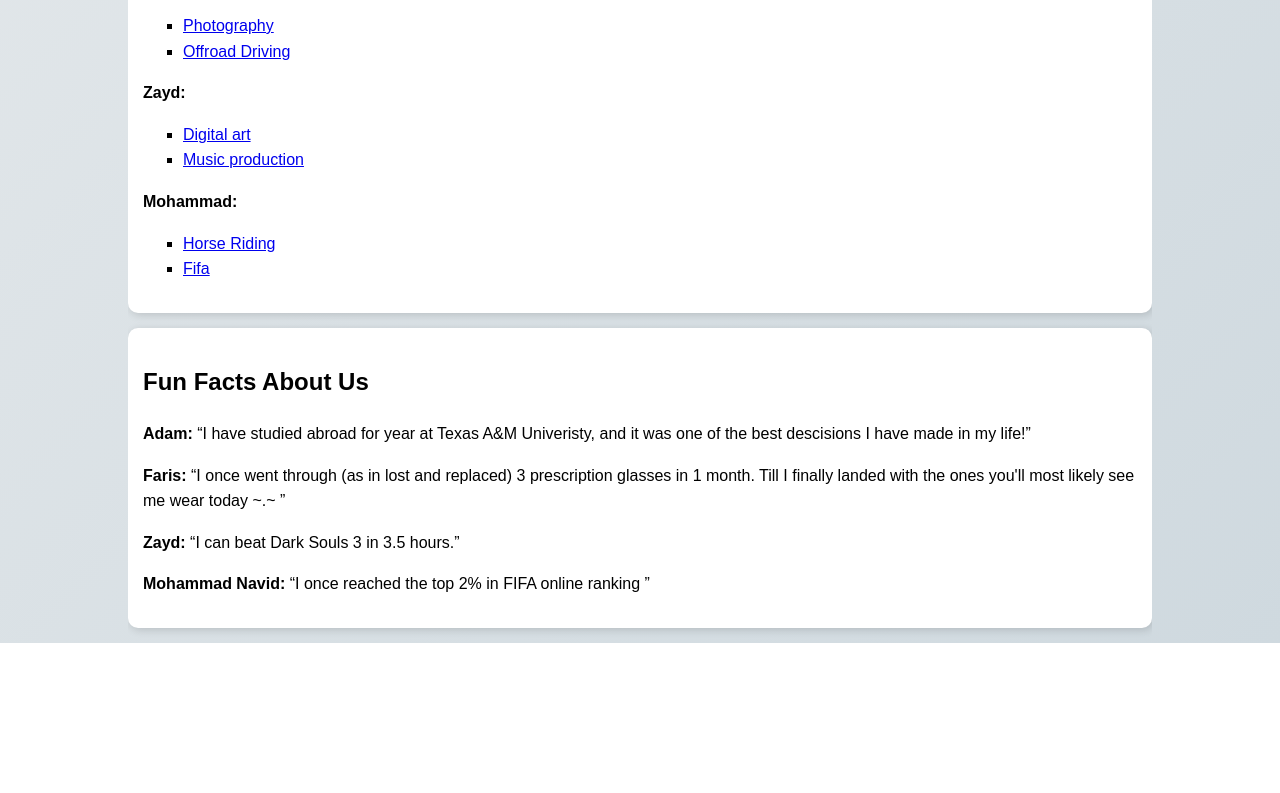
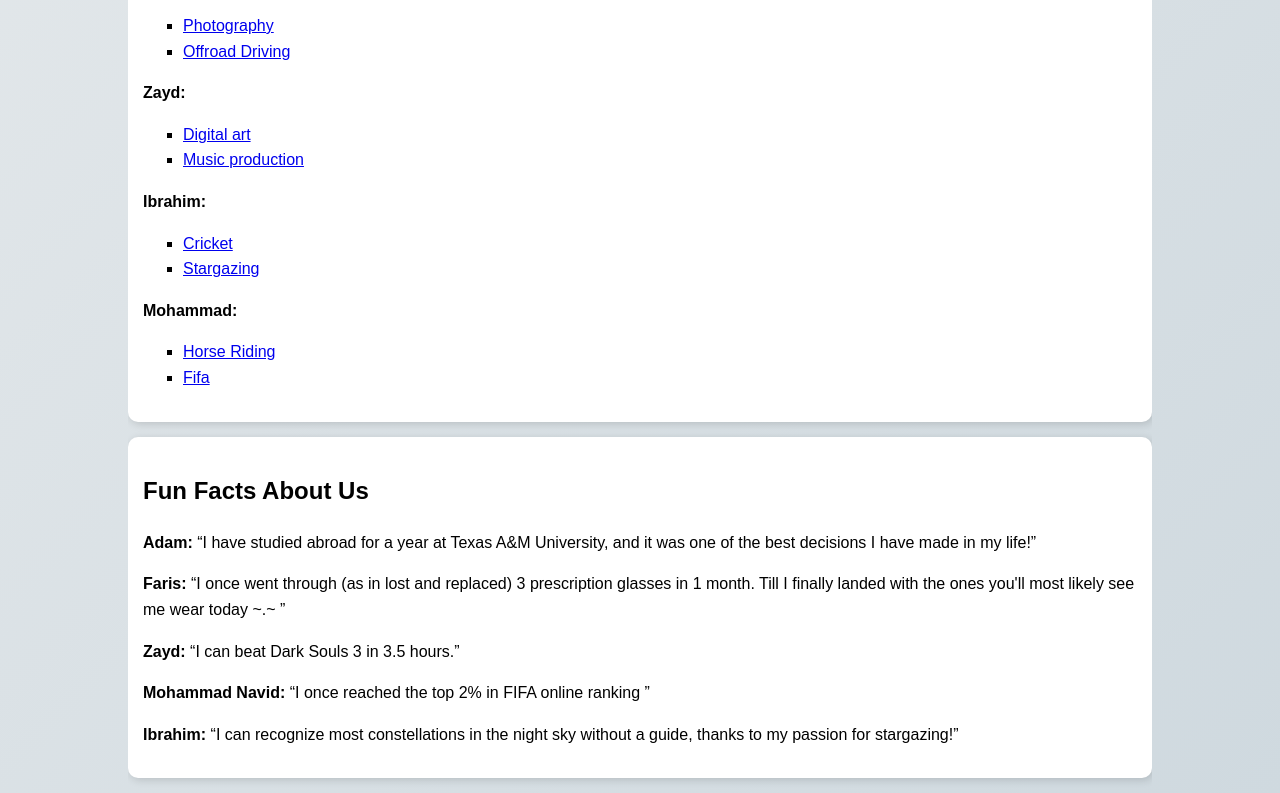
Before and after one commit to Faris-AlSafi/GTKEO, a plain HTML site: page index.html in a window 1280 px wide. Shown: the part 2211-3004 px from the top of the page. Before the commit the page ends 2854 px from the top, so only its background shows below. Drawn offline with Linux system fonts and the light colour scheme.

Commit message:
Update index.html

```diff
--- a/index.html
+++ b/index.html
@@ -127,6 +127,12 @@
                 <li><a href="https://online.berklee.edu/takenote/music-production-what-does-a-music-producer-do/">Music production</a></li>
             </ul>
 
+            <p><b>Ibrahim:</b></p>
+            <ul style="list-style-type:square">
+                <li><a href="https://www.cricketequipmentusa.com/cricket-explained-a-guide-41">Cricket</a></li>
+                <li><a href="https://skyandtelescope.org/astronomy-resources/stargazing-basics/">Stargazing</a></li>
+            </ul>
+
             <p><b>Mohammad:</b></p>
             <ul style="list-style-type:square">
                 <li><a href="https://en.wikipedia.org/wiki/Equestrianism">Horse Riding</a></li>
@@ -137,11 +143,12 @@
 
         <section class="section">
             <h2>Fun Facts About Us</h2>
-            <p><b>Adam:</b> &#8220I have studied abroad for year at Texas A&M Univeristy, and it was one of the best descisions I have made in my life!&#8221;</p>
+            <p><b>Adam:</b> &#8220I have studied abroad for a year at Texas A&M University, and it was one of the best decisions I have made in my life!&#8221;</p>
              <p><b>Faris:</b> &#8220;I once went through (as in lost and replaced) 3 prescription glasses in 1 month. Till I finally landed with the ones you'll most likely see me wear today ~.~
 &#8221;</p>
             <p><b>Zayd:</b> &#8220;I can beat Dark Souls 3 in 3.5 hours.&#8221;</p>
-             <p><b>Mohammad Navid:</b> &#8220;I once reached the top 2% in FIFA online ranking &#8221;</p>
+            <p><b>Mohammad Navid:</b> &#8220;I once reached the top 2% in FIFA online ranking &#8221;</p>
+            <p><b>Ibrahim:</b> &#8220;I can recognize most constellations in the night sky without a guide, thanks to my passion for stargazing!&#8221;</p>
         </section>
     </div>
 </body>
```
